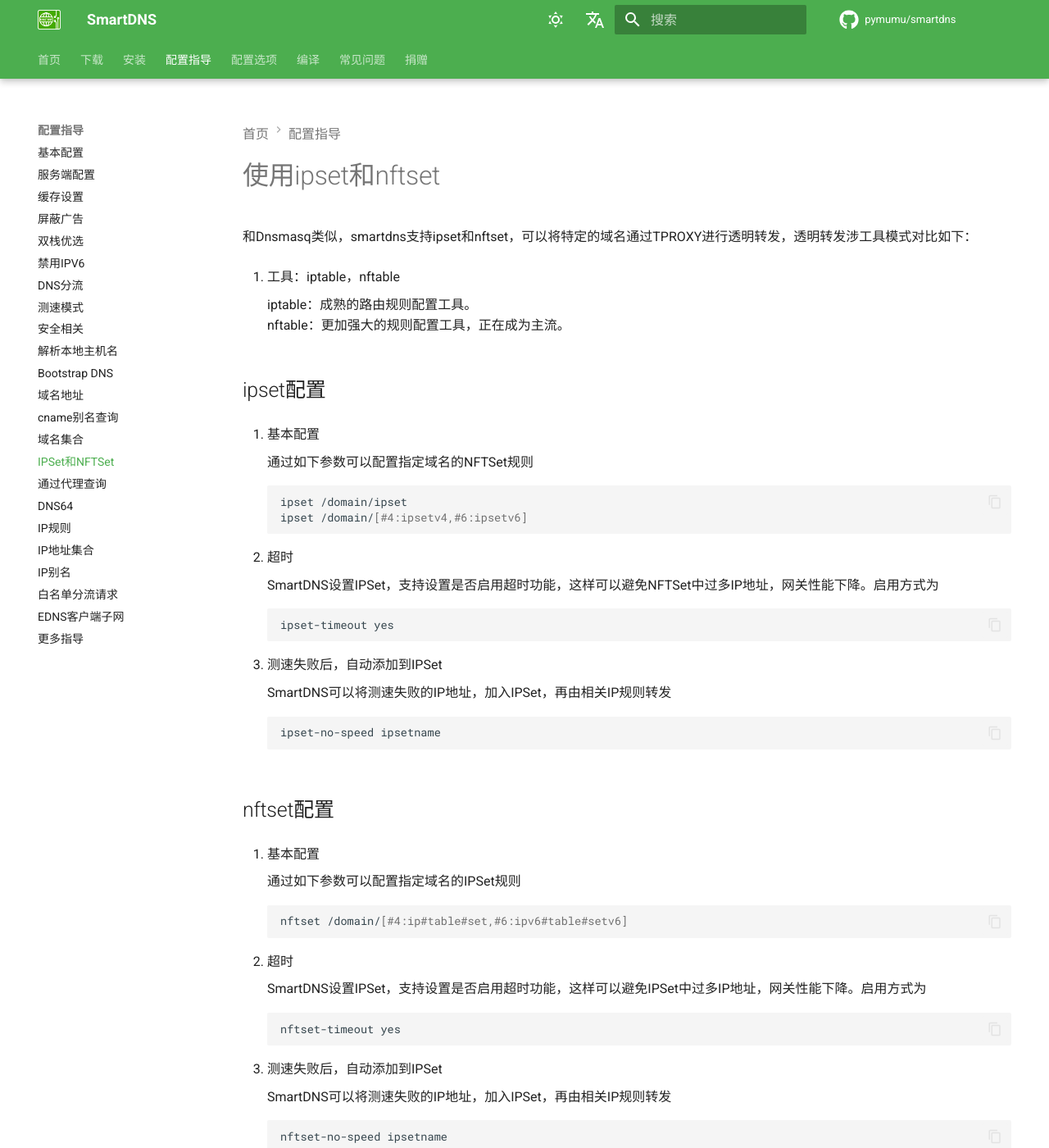
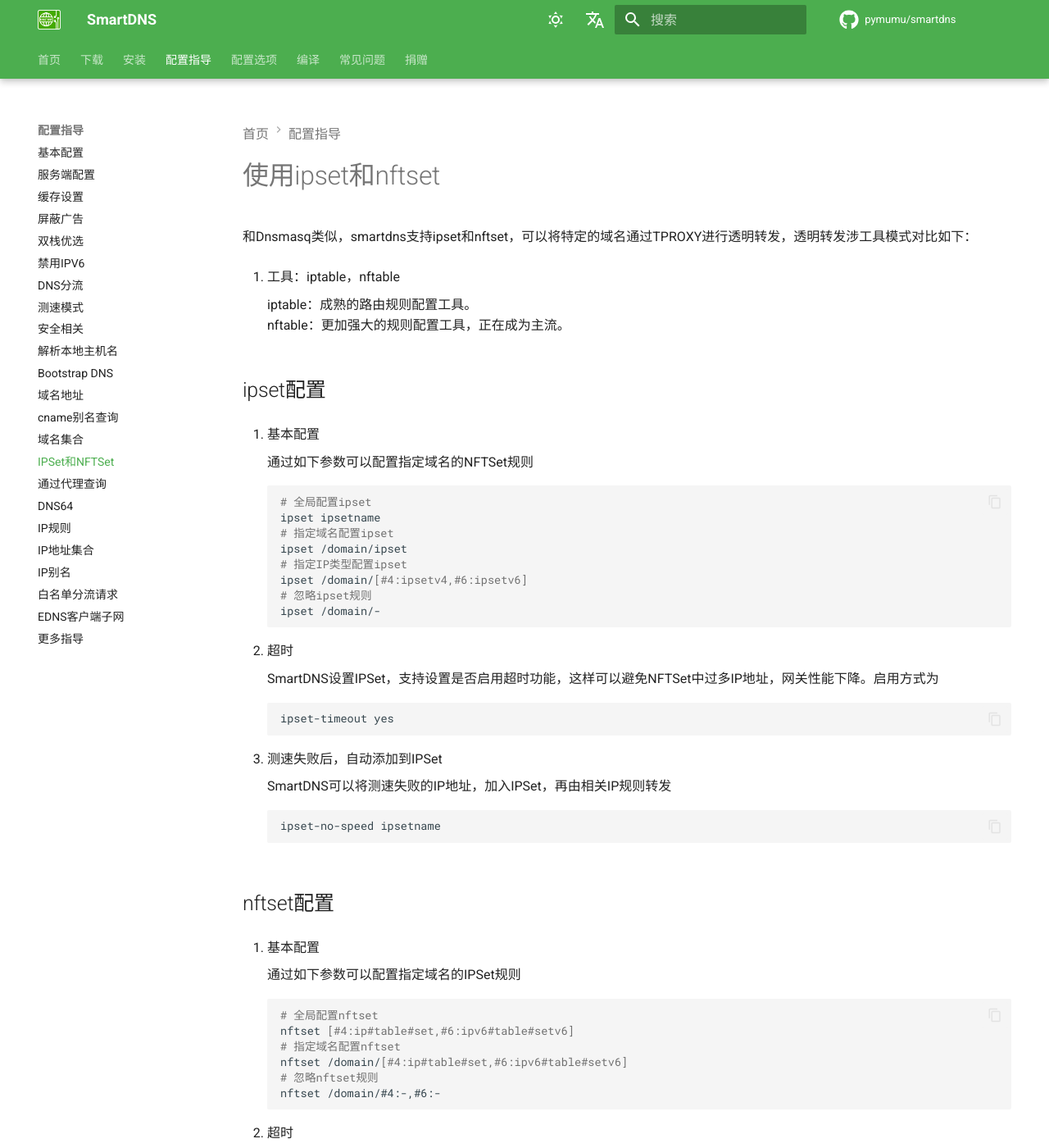
Before and after one commit to pymumu/smartdns, an MkDocs documentation site: the page built from docs/config/ipset-nftset.md, in a window 1280 px wide and 1400 px high. Shown: the whole window at 82% size. Built offline with MkDocs 1.6.1 and Material for MkDocs 9.7.7, drawn with Linux system fonts in a browser that asks for light colours; comment, search, counter and statistics services are not loaded; some of the changed text lies outside the part shown.

Commit message:
update ipset,nftset options

````diff
--- a/docs/config/ipset-nftset.md
+++ b/docs/config/ipset-nftset.md
@@ -19,8 +19,14 @@
     通过如下参数可以配置指定域名的NFTSet规则
 
     ```shell
+    # 全局配置ipset
+    ipset ipsetname
+    # 指定域名配置ipset
     ipset /domain/ipset
+    # 指定IP类型配置ipset
     ipset /domain/[#4:ipsetv4,#6:ipsetv6]
+    # 忽略ipset规则
+    ipset /domain/-
     ```
 
 1. 超时
@@ -46,7 +52,12 @@
     通过如下参数可以配置指定域名的IPSet规则
 
     ```shell
+    # 全局配置nftset
+    nftset [#4:ip#table#set,#6:ipv6#table#setv6]
+    # 指定域名配置nftset
     nftset /domain/[#4:ip#table#set,#6:ipv6#table#setv6]
+    # 忽略nftset规则
+    nftset /domain/#4:-,#6:-
     ```
 
 1. 超时
@@ -85,3 +96,5 @@
 
 * -ipset：参数选项参考ipset选项。
 * -nftset：选项参考nftset。
+
+注意，bind配置ipset或nftset后，将自动禁用`域名预查询`、`过期缓存`和`双栈优选`功能。
````
Also changed, not shown: docs/configuration.md (+6 -6 lines), en/docs/config/ipset-nftset.md (+12 -0 lines), en/docs/configuration.md (+6 -6 lines).
